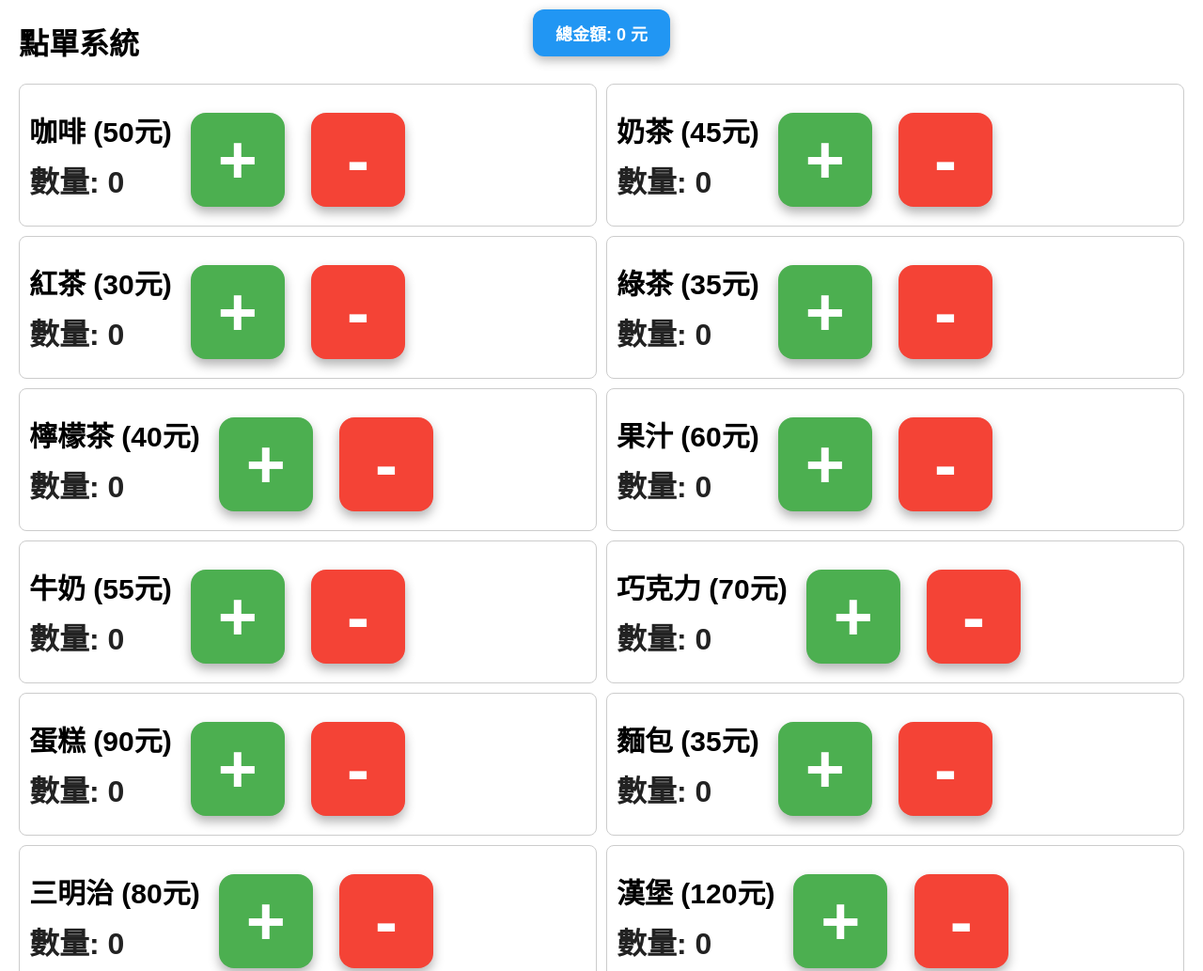
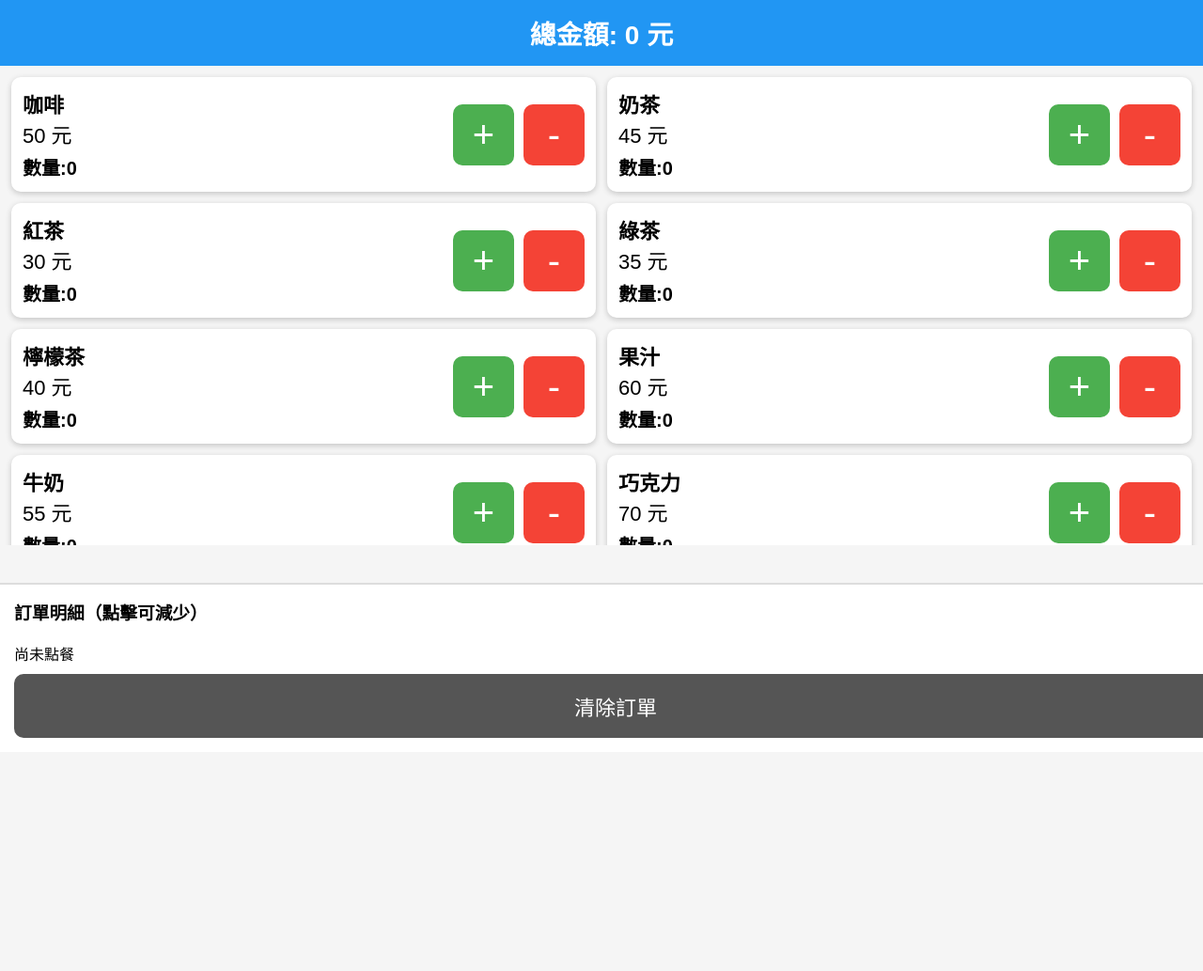
Before and after one commit to vincent335533/pos-system, a plain HTML site: page index.html in a window 1280 px wide. Shown: the top 1033 px of the page at 94% size. After the commit the page ends 800 px from the top, so only its background shows below. Drawn offline with Linux system fonts and the light colour scheme.

Commit message:
Update index.html

```diff
--- a/index.html
+++ b/index.html
@@ -2,178 +2,238 @@
 <html lang="zh">
 <head>
 <meta charset="UTF-8">
+<meta name="viewport" content="width=device-width, initial-scale=1.0">
 <title>簡易 POS 系統</title>
+
 <style>
-    body { font-family: Arial, sans-serif; margin: 20px; }
-    .grid { display: grid; grid-template-columns: repeat(2, 1fr); gap: 10px; }
-   .product {
- display: flex;
-  align-items: center;
-  gap: 10px;   /* 控制文字和按鈕距離 */
-  padding: 10px;
-  border: 1px solid #ccc;
-  border-radius: 8px;
-  font-size: 30px;
+body{
+  margin:0;
+  font-family:Arial;
+  height:100vh;
+  display:flex;
+  flex-direction:column;
+  background:#f5f5f5;
 }
-    .btn-group { margin-top: 10px; }
-button {
-  padding: 3px 4px;      /* 再加大內距 */
-  font-size: 72px;         /* 再放大字體 */
-  font-weight: bold;
-  border-radius: 16px;
-  border: none;
-  margin: 10px;
-  min-width: 100px;        /* 增加寬度 */
-  min-height: 100px;       /* 增加高度 */
-  box-shadow: 0 6px 12px rgba(0,0,0,0.3);
-  transition: all 0.15s;
+
+/* 總金額 */
+#total-bar{
+  background:#2196F3;
+  color:white;
+  text-align:center;
+  font-size:28px;
+  font-weight:bold;
+  padding:15px;
+  position: sticky;
+  top: 0;
+  z-index: 5;
 }
-    .add-btn {
-      background: #4CAF50;
-      color: white;
+
+/* 商品區 */
+.grid{
+  flex:1;
+  overflow-y:auto;
+  display:grid;
+  grid-template-columns:repeat(2,1fr);
+  gap:12px;
+  padding:12px;
+  margin-bottom: 220px; /* 預留底部訂單明細高度 */
 }
-    .remove-btn {
-      background: #f44336;
-      color: white;
+
+/* 商品卡片 */
+.product{
+  display:flex;
+  justify-content:space-between;
+  align-items:center;
+  background:white;
+  border-radius:10px;
+  padding:12px;
+  box-shadow:0 2px 6px rgba(0,0,0,0.2);
+  font-size:22px;
 }
-    button:active {
-      opacity: 0.7;
-      transform: scale(0.95); /* 按下時縮小效果 */
+
+/* 數量 */
+.qty{
+  font-size:20px;
+  margin-top:5px;
+  font-weight:bold;
 }
-    #result { margin-top: 80px; font-size: 18px; }
-    .clear-btn {
-      background: #555;
-      color: white;
-      padding: 16px 24px;  /* 統一加大 */
-      font-size: 20px;
-      border-radius: 12px;
-      margin-top: 20px;
-      box-shadow: 0 4px 8px rgba(0,0,0,0.2);
+
+/* 按鈕 */
+.btn-group{
+  display:flex;
+  gap:10px;
 }
-   .qty {
-  margin-top: 8px;
-  font-size: 32px;   /* 放大 */
-  color: #222;
-  font-weight: bold;
+
+button{
+  font-size:40px;
+  min-width:65px;
+  min-height:65px;
+  border:none;
+  border-radius:10px;
 }
-    /* 固定頂端總金額區 */
-   #total-bar {
+
+.add-btn{
+  background:#4CAF50;
+  color:white;
+}
+
+.remove-btn{
+  background:#f44336;
+  color:white;
+}
+
+/* 訂單明細固定底部 */
+#order-detail {
   position: fixed;
-      top: 10px;
-      left: 50%;
-      transform: translateX(-50%);
-      background: #2196F3;
-      color: white;
-      font-size: 18px;
-      font-weight: bold;
-      text-align: center;
-      padding: 12px 24px;
-      border-radius: 12px;
-      z-index: 1000;
-      box-shadow: 0 4px 12px rgba(0,0,0,0.3);
+  bottom: 0;
+  left: 0;
+  width: 100%;
+  background:white;
+  padding:15px;
+  border-top:2px solid #ddd;
+  max-height: 200px;
+  overflow-y:auto;
+  z-index:10;
+}
+
+/* 訂單明細標題 */
+#order-detail h3{
+  margin-top:0;
+}
+
+/* 訂單明細每一項 */
+.detail-item{
+  padding:8px;
+  border-bottom:1px solid #eee;
+  font-size:18px;
+  cursor:pointer;
+}
+
+.detail-item:active{
+  background:#eee;
+}
+
+/* 底部按鈕 */
+.bottom-bar{
+  display:flex;
+  margin-top:10px;
+}
+
+.bottom-bar button{
+  flex:1;
+  font-size:22px;
+  padding:18px;
+}
+
+.clear-btn{
+  background:#555;
+  color:white;
 }
 </style>
+
 </head>
+
 <body>
+
 <div id="total-bar">總金額: 0 元</div>
-
-  <h1> 點單系統</h1>
 
 <div class="grid" id="product-buttons"></div>
 
+<div id="order-detail">
+<h3>訂單明細（點擊可減少）</h3>
+<div id="detail-list">尚未點餐</div>
+<div class="bottom-bar">
   <button class="clear-btn" onclick="clearOrder()">清除訂單</button>
-
-  <div id="result"></div>
+</div>
+</div>
 
 <script>
-    // 定義商品
-    const products = [
-      {id: 1, name: "咖啡", price: 50},
-      {id: 2, name: "奶茶", price: 45},
-      {id: 3, name: "紅茶", price: 30},
-      {id: 4, name: "綠茶", price: 35},
-      {id: 5, name: "檸檬茶", price: 40},
-      {id: 6, name: "果汁", price: 60},
-      {id: 7, name: "牛奶", price: 55},
-      {id: 8, name: "巧克力", price: 70},
-      {id: 9, name: "蛋糕", price: 90},
-      {id: 10, name: "麵包", price: 35},
-      {id: 11, name: "三明治", price: 80},
-      {id: 12, name: "漢堡", price: 120},
-      {id: 13, name: "薯條", price: 60},
-      {id: 14, name: "沙拉", price: 75},
-      {id: 15, name: "壽司", price: 150},
-      {id: 16, name: "拉麵", price: 180},
-      {id: 17, name: "牛排", price: 350},
-      {id: 18, name: "披薩", price: 250},
-      {id: 19, name: "冰淇淋", price: 100},
-      {id: 20, name: "啤酒", price: 120}
-    ];
+const products=[
+{id:1,name:"咖啡",price:50},
+{id:2,name:"奶茶",price:45},
+{id:3,name:"紅茶",price:30},
+{id:4,name:"綠茶",price:35},
+{id:5,name:"檸檬茶",price:40},
+{id:6,name:"果汁",price:60},
+{id:7,name:"牛奶",price:55},
+{id:8,name:"巧克力",price:70},
+{id:9,name:"蛋糕",price:90},
+{id:10,name:"麵包",price:35},
+{id:11,name:"三明治",price:80},
+{id:12,name:"漢堡",price:120},
+{id:13,name:"薯條",price:60},
+{id:14,name:"沙拉",price:75},
+{id:15,name:"壽司",price:150},
+{id:16,name:"拉麵",price:180},
+{id:17,name:"牛排",price:350},
+{id:18,name:"披薩",price:250},
+{id:19,name:"冰淇淋",price:100},
+{id:20,name:"啤酒",price:120}
+]
 
-    let order = {};
+let order={}
 
-    // 動態生成商品按鈕
-    const productButtons = document.getElementById("product-buttons");
-    products.forEach(p => {
-      const div = document.createElement("div");
-      div.className = "product";
-     div.innerHTML = `
+const productButtons=document.getElementById("product-buttons")
+
+products.forEach(p=>{
+  const div=document.createElement("div")
+  div.className="product"
+  div.innerHTML=`
     <div>
-    <strong>${p.name} (${p.price}元)</strong>
-    <div class="qty" id="qty-${p.id}">數量: 0</div>
+      <strong>${p.name}</strong>
+      <div>${p.price} 元</div>
+      <div class="qty" id="qty-${p.id}">數量:0</div>
     </div>
     <div class="btn-group">
       <button class="add-btn" onclick="addToOrder(${p.id})">+</button>
       <button class="remove-btn" onclick="removeFromOrder(${p.id})">-</button>
     </div>
-`;
-      productButtons.appendChild(div);
-    });
+  `
+  productButtons.appendChild(div)
+})
 
-    // 增加商品
-    function addToOrder(id) {
-      if (!order[id]) order[id] = 0;
-      order[id]++;
-      updateResult();
+function addToOrder(id){
+  if(!order[id])order[id]=0
+  order[id]++
+  updatePOS()
 }
 
-    // 減少商品
-    function removeFromOrder(id) {
-      if (order[id] && order[id] > 0) {
-        order[id]--;
-        if (order[id] === 0) delete order[id];
-        updateResult();
+function removeFromOrder(id){
+  if(order[id]&&order[id]>0){
+    order[id]--
+    if(order[id]==0)delete order[id]
+    updatePOS()
   }
 }
 
-    // 更新明細與總金額
-    function updateResult() {
-      let total = 0;
-      let details = "<h2>消費明細</h2><ul>";
-      products.forEach(p => {
-        const qty = order[p.id] || 0;
-        document.getElementById(`qty-${p.id}`).textContent = `數量: ${qty}`;
-        if (qty > 0) {
-          const subtotal = p.price * qty;
-          total += subtotal;
-          details += `<li>${p.name} x ${qty} = ${subtotal} 元</li>`;
+function updatePOS(){
+  let total=0
+  let detailHTML=""
+  products.forEach(p=>{
+    let qty=order[p.id]||0
+    document.getElementById(`qty-${p.id}`).textContent="數量:"+qty
+    if(qty>0){
+      let subtotal=p.price*qty
+      total+=subtotal
+      detailHTML+=`<div class="detail-item" onclick="removeFromOrder(${p.id})">
+        ${p.name} x ${qty} = ${subtotal} 元
+      </div>`
     }
-      });
-      details += "</ul>";
-      details += `<h3>總金額: ${total} 元</h3>`;
-      document.getElementById("result").innerHTML = details;
-      document.getElementById("total-bar").textContent = `總金額: ${total} 元`;
+  })
+  if(detailHTML=="") detailHTML="尚未點餐"
+  document.getElementById("detail-list").innerHTML=detailHTML
+  document.getElementById("total-bar").textContent="總金額: "+total+" 元"
 }
 
-    // 清除訂單
-    function clearOrder() {
-      order = {};
-      products.forEach(p => {
-        document.getElementById(`qty-${p.id}`).textContent = "數量: 0";
-      });
-      document.getElementById("result").innerHTML = "";
-      document.getElementById("total-bar").textContent = "總金額: 0 元";
+function clearOrder(){
+  order={}
+  products.forEach(p=>{
+    document.getElementById(`qty-${p.id}`).textContent="數量:0"
+  })
+  document.getElementById("detail-list").innerHTML="尚未點餐"
+  document.getElementById("total-bar").textContent="總金額: 0 元"
 }
 </script>
+
 </body>
 </html>
```
Lines whose indentation alone changed are shown as unchanged.
